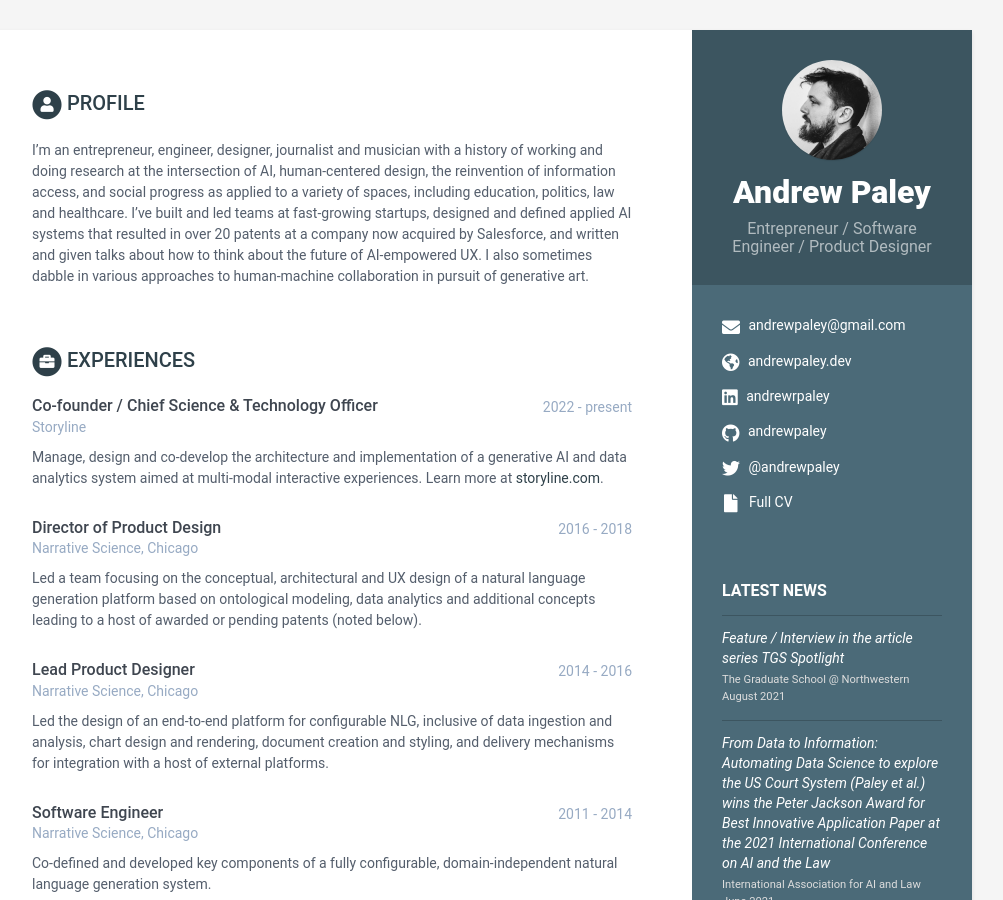
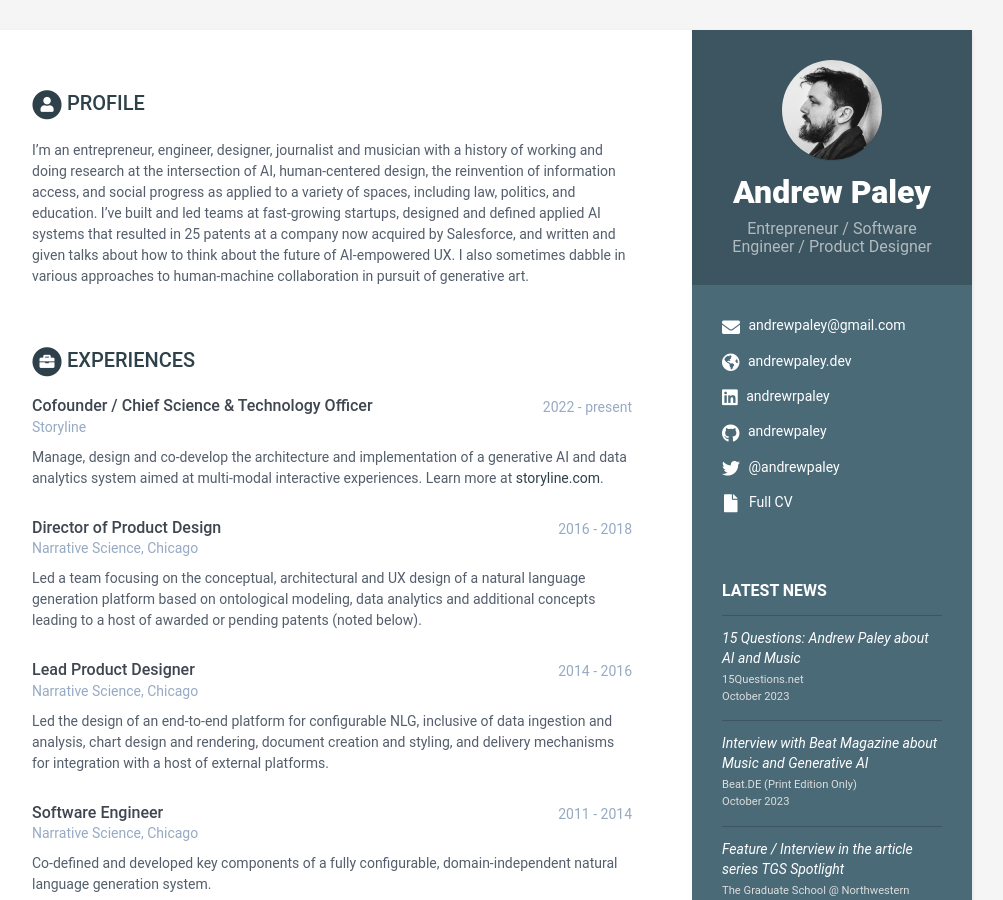
Before and after one commit to andrewpaley/andrewpaley.github.io, a Jekyll site: the page built from index.html, in a window 1280 px wide and 900 px high. Shown: the whole window, without its empty margins (168-1171 px from the left). Built offline with Jekyll 4.4.1, drawn with Linux system fonts in a browser that asks for light colours.

Commit message:
article updates

```diff
--- a/_data/data.yml
+++ b/_data/data.yml
@@ -29,6 +29,14 @@ sidebar:
     #     level: Native
 
     news:
+      - title: "15 Questions: Andrew Paley about AI and Music"
+        source: "15Questions.net"
+        link: https://15questions.net/interview/andrew-paley-about-ai-and-music/page-1/
+        date: "October 2023"
+      - title: "Interview with Beat Magazine about Music and Generative AI"
+        source: "Beat.DE (Print Edition Only)"
+        link: https://www.discountmags.com/magazine/beat-english-august-21-2023-digital/in-this-issue/26
+        date: "October 2023"
       - title: "Feature / Interview in the article series TGS Spotlight"
         source: "The Graduate School @ Northwestern"
         link: https://www.tgs.northwestern.edu/about/our-people/spotlight/andrew-paley.html
@@ -55,10 +63,10 @@ sidebar:
 career-profile:
     title: Profile
     summary: |
-      I'm an entrepreneur, engineer, designer, journalist and musician with a history of working and doing research at the intersection of AI, human-centered design, the reinvention of information access, and social progress as applied to a variety of spaces, including education, politics, law and healthcare. I've built and led teams at fast-growing startups, designed and defined applied AI systems that resulted in over 20 patents at a company now acquired by Salesforce, and written and given talks about how to think about the future of AI-empowered UX. I also sometimes dabble in various approaches to human-machine collaboration in pursuit of generative art.
+      I'm an entrepreneur, engineer, designer, journalist and musician with a history of working and doing research at the intersection of AI, human-centered design, the reinvention of information access, and social progress as applied to a variety of spaces, including law, politics, and education. I've built and led teams at fast-growing startups, designed and defined applied AI systems that resulted in 25 patents at a company now acquired by Salesforce, and written and given talks about how to think about the future of AI-empowered UX. I also sometimes dabble in various approaches to human-machine collaboration in pursuit of generative art.
 
 experiences:
-    - role: Co-founder / Chief Science & Technology Officer
+    - role: Cofounder / Chief Science & Technology Officer
       time: 2022 - present
       company: Storyline
       details: |
```
